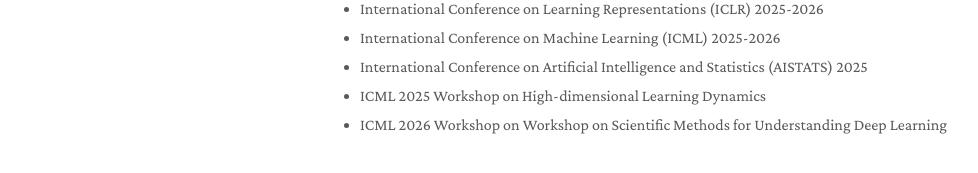
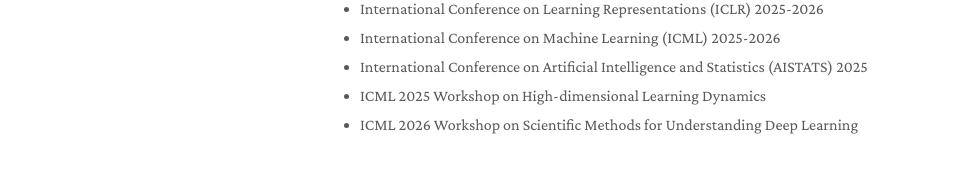
Before and after one commit to songminhak/songminhak.github.io, a Jekyll site: the page built from index.md, in a window 1280 px wide and 900 px high, scrolled down 1512 px. Shown: the part 684-857 px from the top of the window, without its empty margins (150-1128 px from the left). Built offline with Jekyll 4.4.1, drawn with Linux system fonts in a browser that asks for light colours; nearby versions of some CDN libraries; a style sheet for code colours, icons or effects is not loaded; our own code applies the rules of GitHub Pages for plain Markdown files.

Commit message:
update service

```diff
--- a/_includes/services.md
+++ b/_includes/services.md
@@ -23,5 +23,5 @@
 </ul>
 
 <ul style="margin:0 0 5px;">
-  <li><a href="https://sites.google.com/view/hidimlearning"><autocolor>ICML 2026 Workshop on Workshop on Scientific Methods for Understanding Deep Learning</autocolor></a></li>
+  <li><a href="https://sites.google.com/view/hidimlearning"><autocolor>ICML 2026 Workshop on Scientific Methods for Understanding Deep Learning</autocolor></a></li>
 </ul>
```
